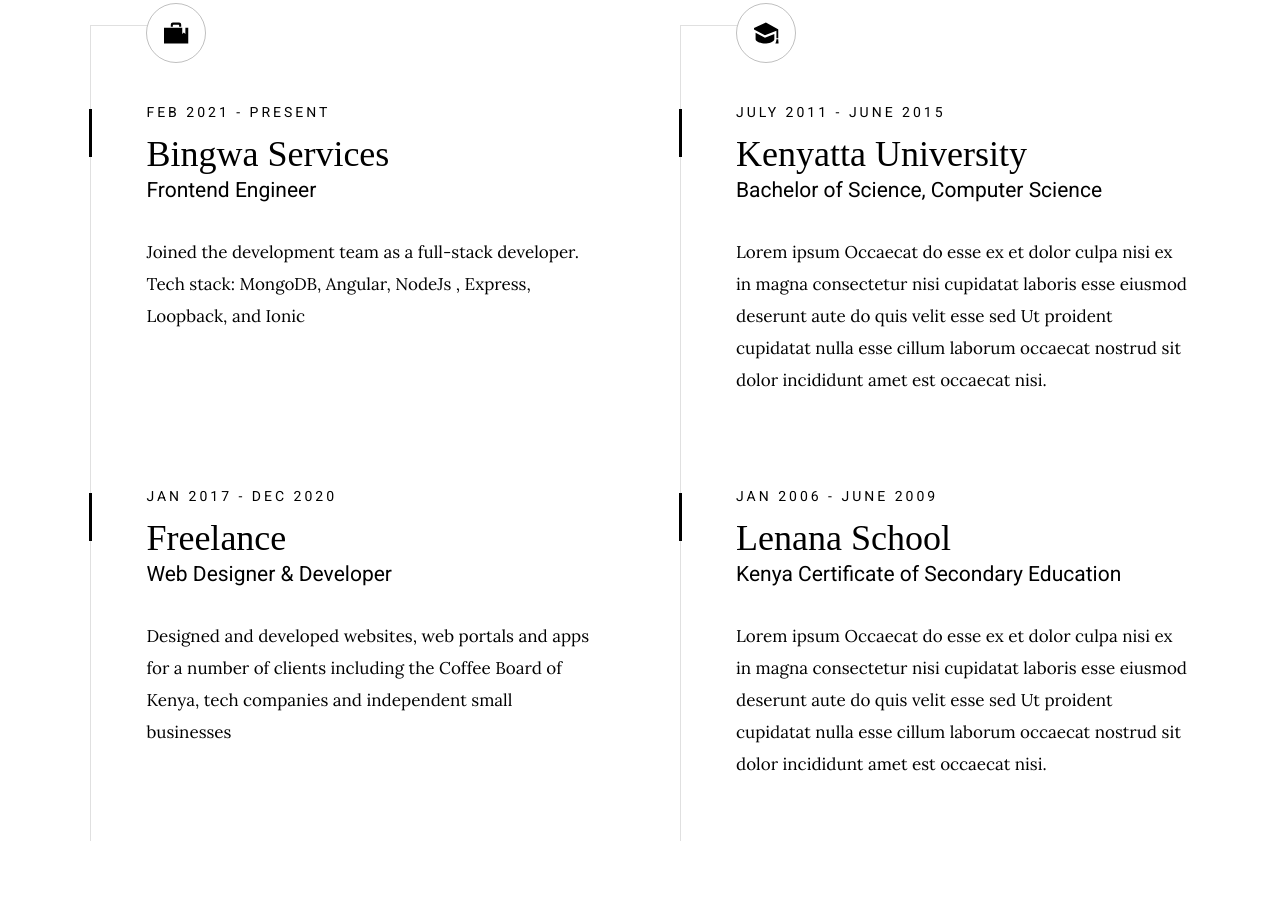
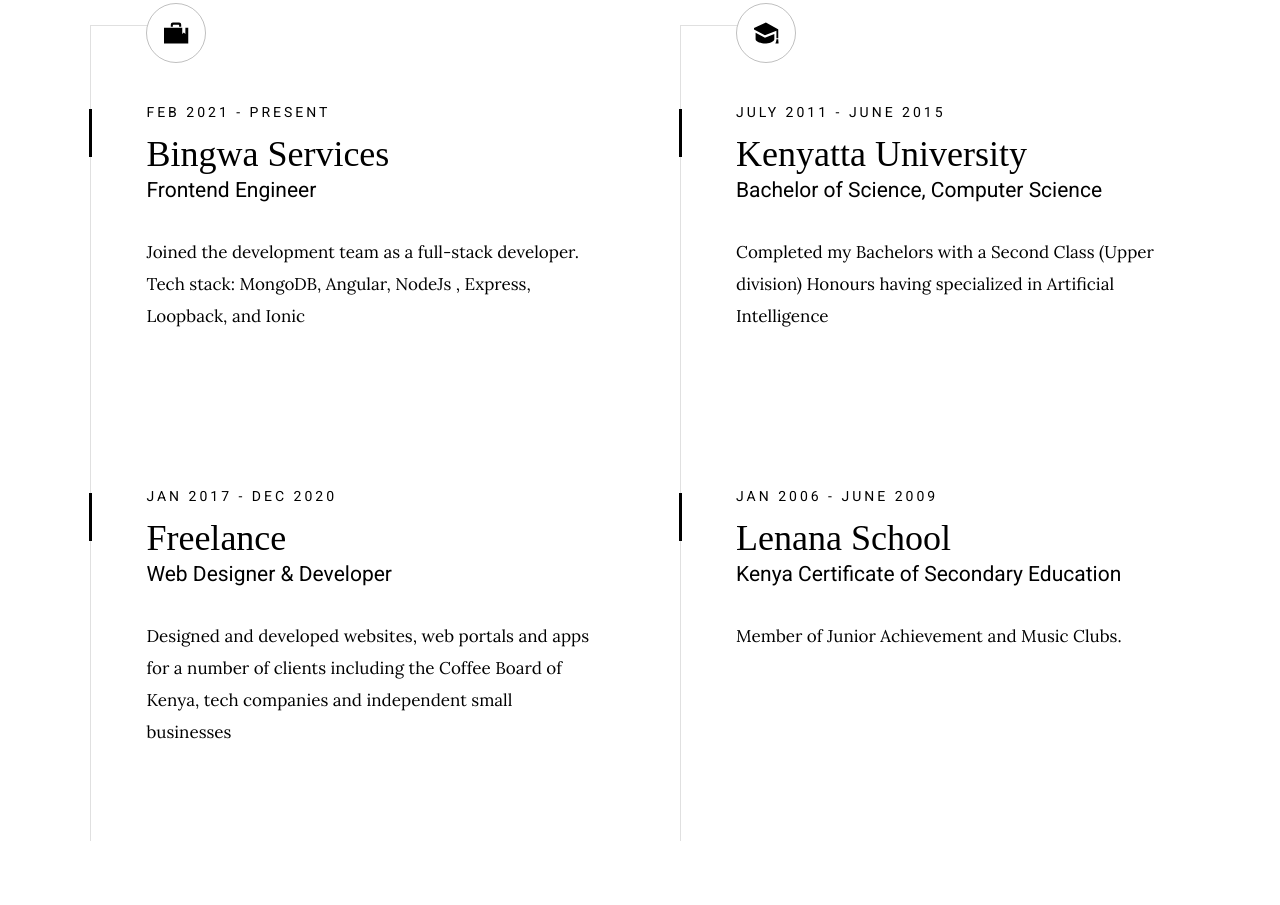
Before and after one commit to timonjagi/portfolio_old, a plain HTML site: page index.html in a window 1280 px wide. Shown: the part 1655-2560 px from the top of the page. Drawn offline with Linux system fonts and the light colour scheme; a web font is replaced by a local one.

Commit message:
Education section

```diff
--- a/index.html
+++ b/index.html
@@ -91,7 +91,7 @@
     <section id="intro" class="s-intro target-section">
       <div class="row intro-content">
         <div class="column large-9 mob-full intro-text">
-          <h3>Hello, I'm TIm Njagi</h3>
+          <h3>Hello, I'm Tim Njagi</h3>
           <h1>
             Digital Designer <br />
             and Web Developer <br />
@@ -243,11 +243,7 @@
                 </div>
                 <div class="timeline__desc">
                   <p>
-                    Lorem ipsum Occaecat do esse ex et dolor culpa nisi ex in
-                    magna consectetur nisi cupidatat laboris esse eiusmod
-                    deserunt aute do quis velit esse sed Ut proident cupidatat
-                    nulla esse cillum laborum occaecat nostrud sit dolor
-                    incididunt amet est occaecat nisi.
+                    Completed my Bachelors with a Second Class (Upper division) Honours having specialized in Artificial Intelligence
                   </p>
                 </div>
               </div>
@@ -273,11 +269,7 @@
                 </div>
                 <div class="timeline__desc">
                   <p>
-                    Lorem ipsum Occaecat do esse ex et dolor culpa nisi ex in
-                    magna consectetur nisi cupidatat laboris esse eiusmod
-                    deserunt aute do quis velit esse sed Ut proident cupidatat
-                    nulla esse cillum laborum occaecat nostrud sit dolor
-                    incididunt amet est occaecat nisi.
+                    Member of Junior Achievement and Music Clubs.
                   </p>
                 </div>
               </div>
@@ -465,100 +457,154 @@
               </div>
             </div>
           </div>
-          <!-- en
-          <!-- <div class="masonry__brick" data-aos="fade-up">
-                    <div class="item-folio">
-
-                        <div class="item-folio__thumb">
-                            <a href="images/portfolio/gallery/g-beetle.jpg" class="thumb-link" title="The Beetle Car" data-size="1050x700">
-                                <img src="images/portfolio/the-beetle.jpg"
-                                     srcset="images/portfolio/the-beetle.jpg 1x, images/portfolio/the-beetle@2x.jpg 2x" alt="">
-                            </a>
-                            <a href="https://www.behance.net/" class="item-folio__project-link" title="Project link" target="_blank"></a>
-                        </div>
-                        <div class="item-folio__text">
-                            <h4 class="item-folio__title">
-                                The Beetle
-                            </h4>
-                            <p class="item-folio__cat">
-                                Web Development
-                            </p>
-                        </div>
-                        <div class="item-folio__caption">
-                            <p>Vero molestiae sed aut natus excepturi. Et tempora numquam. Temporibus iusto quo.Unde dolorem corrupti neque nisi.</p>
-                        </div>
-                    </div>
-                </div>
+<!--
           <div class="masonry__brick" data-aos="fade-up">
             <div class="item-folio">
               <div class="item-folio__thumb">
-                            <a href="images/portfolio/gallery/g-shutterbug.jpg" class="thumb-link" title="Grow Green" data-size="1050x700">
-                                <img src="images/portfolio/shutterbug.jpg"
-                                     srcset="images/portfolio/shutterbug.jpg 1x, images/portfolio/shutterbug@2x.jpg 2x" alt="">
+                <a
+                  href="images/portfolio/gallery/g-beetle.jpg"
+                  class="thumb-link"
+                  title="Thriving Supermama"
+                  data-size="1050x700"
+                >
+                  <img
+                    src="images/portfolio/the-beetle.jpg"
+
+                    alt=""
+                  />
                 </a>
-                            <a href="https://www.behance.net/" class="item-folio__project-link" title="Project link" target="_blank"></a>
+                <a
+                  href="https://www.behance.net/"
+                  class="item-folio__project-link"
+                  title="Project link"
+                  target="_blank"
+                ></a>
               </div>
               <div class="item-folio__text">
-                            <h4 class="item-folio__title">
-                                Shutterbug
-                            </h4>
-                            <p class="item-folio__cat">
-                                Branding
-                            </p>
+                <h4 class="item-folio__title">Thriving Supermama</h4>
+                <p class="item-folio__cat">Web Design & Development</p>
               </div>
               <div class="item-folio__caption">
-                            <p>Vero molestiae sed aut natus excepturi. Et tempora numquam. Temporibus iusto quo.Unde dolorem corrupti neque nisi.</p>
+                <p>
+
+                </p>
               </div>
             </div>
           </div>
 
           <div class="masonry__brick" data-aos="fade-up">
             <div class="item-folio">
-
               <div class="item-folio__thumb">
-                            <a href="images/portfolio/gallery/g-lamp.jpg" class="thumb-link" title="Guitarist" data-size="1050x700">
-                                <img src="images/portfolio/lamp.jpg"
-                                     srcset="images/portfolio/lamp.jpg 1x, images/portfolio/lamp@2x.jpg 2x" alt="">
+                <a
+                  href="images/portfolio/gallery/g-shutterbug.jpg"
+                  class="thumb-link"
+                  title="Grow Green"
+                  data-size="1050x700"
+                >
+                  <img
+                    src="images/portfolio/shutterbug.jpg"
+                    srcset="
+                      images/portfolio/shutterbug.jpg    1x,
+                      images/portfolio/shutterbug@2x.jpg 2x
+                    "
+                    alt=""
+                  />
                 </a>
-                            <a href="https://www.behance.net/" class="item-folio__project-link" title="Project link" target="_blank"></a>
+                <a
+                  href="https://www.behance.net/"
+                  class="item-folio__project-link"
+                  title="Project link"
+                  target="_blank"
+                ></a>
               </div>
               <div class="item-folio__text">
-                            <h4 class="item-folio__title">
-                                Lamp
-                            </h4>
-                            <p class="item-folio__cat">
-                                Web Design
-                            </p>
+                <h4 class="item-folio__title">Shutterbug</h4>
+                <p class="item-folio__cat">Branding</p>
               </div>
               <div class="item-folio__caption">
-                            <p>Vero molestiae sed aut natus excepturi. Et tempora numquam. Temporibus iusto quo.Unde dolorem corrupti neque nisi.</p>
+                <p>
+                  Vero molestiae sed aut natus excepturi. Et tempora numquam.
+                  Temporibus iusto quo.Unde dolorem corrupti neque nisi.
+                </p>
               </div>
             </div>
           </div>
 
           <div class="masonry__brick" data-aos="fade-up">
             <div class="item-folio">
-
               <div class="item-folio__thumb">
-                            <a href="images/portfolio/gallery/g-fuji.jpg" class="thumb-link" title="Palmeira" data-size="1050x700">
-                                <img src="images/portfolio/fuji.jpg"
-                                     srcset="images/portfolio/fuji.jpg 1x, images/portfolio/fuji@2x.jpg 2x" alt="">
+                <a
+                  href="images/portfolio/gallery/g-lamp.jpg"
+                  class="thumb-link"
+                  title="Guitarist"
+                  data-size="1050x700"
+                >
+                  <img
+                    src="images/portfolio/lamp.jpg"
+                    srcset="
+                      images/portfolio/lamp.jpg    1x,
+                      images/portfolio/lamp@2x.jpg 2x
+                    "
+                    alt=""
+                  />
                 </a>
-                            <a href="https://www.behance.net/" class="item-folio__project-link" title="Project link" target="_blank"></a>
+                <a
+                  href="https://www.behance.net/"
+                  class="item-folio__project-link"
+                  title="Project link"
+                  target="_blank"
+                ></a>
               </div>
               <div class="item-folio__text">
-                            <h4 class="item-folio__title">
-                                Fuji
-                            </h4>
-                            <p class="item-folio__cat">
-                                Web Design
+                <h4 class="item-folio__title">Lamp</h4>
+                <p class="item-folio__cat">Web Design</p>
+              </div>
+              <div class="item-folio__caption">
+                <p>
+                  Vero molestiae sed aut natus excepturi. Et tempora numquam.
+                  Temporibus iusto quo.Unde dolorem corrupti neque nisi.
                 </p>
               </div>
-                        <div class="item-folio__caption">
-                            <p>Vero molestiae sed aut natus excepturi. Et tempora numquam. Temporibus iusto quo.Unde dolorem corrupti neque nisi.</p>
             </div>
           </div>
-                </div>  -->
+
+          <div class="masonry__brick" data-aos="fade-up">
+            <div class="item-folio">
+              <div class="item-folio__thumb">
+                <a
+                  href="images/portfolio/gallery/g-fuji.jpg"
+                  class="thumb-link"
+                  title="Palmeira"
+                  data-size="1050x700"
+                >
+                  <img
+                    src="images/portfolio/fuji.jpg"
+                    srcset="
+                      images/portfolio/fuji.jpg    1x,
+                      images/portfolio/fuji@2x.jpg 2x
+                    "
+                    alt=""
+                  />
+                </a>
+                <a
+                  href="https://www.behance.net/"
+                  class="item-folio__project-link"
+                  title="Project link"
+                  target="_blank"
+                ></a>
+              </div>
+              <div class="item-folio__text">
+                <h4 class="item-folio__title">Fuji</h4>
+                <p class="item-folio__cat">Web Design</p>
+              </div>
+              <div class="item-folio__caption">
+                <p>
+                  Vero molestiae sed aut natus excepturi. Et tempora numquam.
+                  Temporibus iusto quo.Unde dolorem corrupti neque nisi.
+                </p>
+              </div>
+            </div>
+          </div> -->
         </div>
         <!-- end masonry -->
       </div>
@@ -568,7 +614,7 @@
 
     <!-- testimonies
     ================================================== -->
-    <section class="s-testimonials">
+    <!-- <section class="s-testimonials">
       <div class="row testimonials" data-aos="fade-up">
         <div class="column large-full testimonials__slider">
           <div class="testimonials__slide">
@@ -590,7 +636,6 @@
               </cite>
             </div>
           </div>
-          <!-- end testimonials__slide -->
 
           <div class="testimonials__slide">
             <p>
@@ -611,7 +656,6 @@
               </cite>
             </div>
           </div>
-          <!-- end testimonials__slide -->
 
           <div class="testimonials__slide">
             <p>
@@ -632,12 +676,9 @@
               </cite>
             </div>
           </div>
-          <!-- end testimonials__slide -->
         </div>
-        <!-- end testimonials__slider -->
       </div>
-      <!-- end testimonials -->
-    </section>
+    </section> -->
     <!-- end s-testimonials -->
 
     <!-- contact
```
Lines whose indentation alone changed are shown as unchanged.
